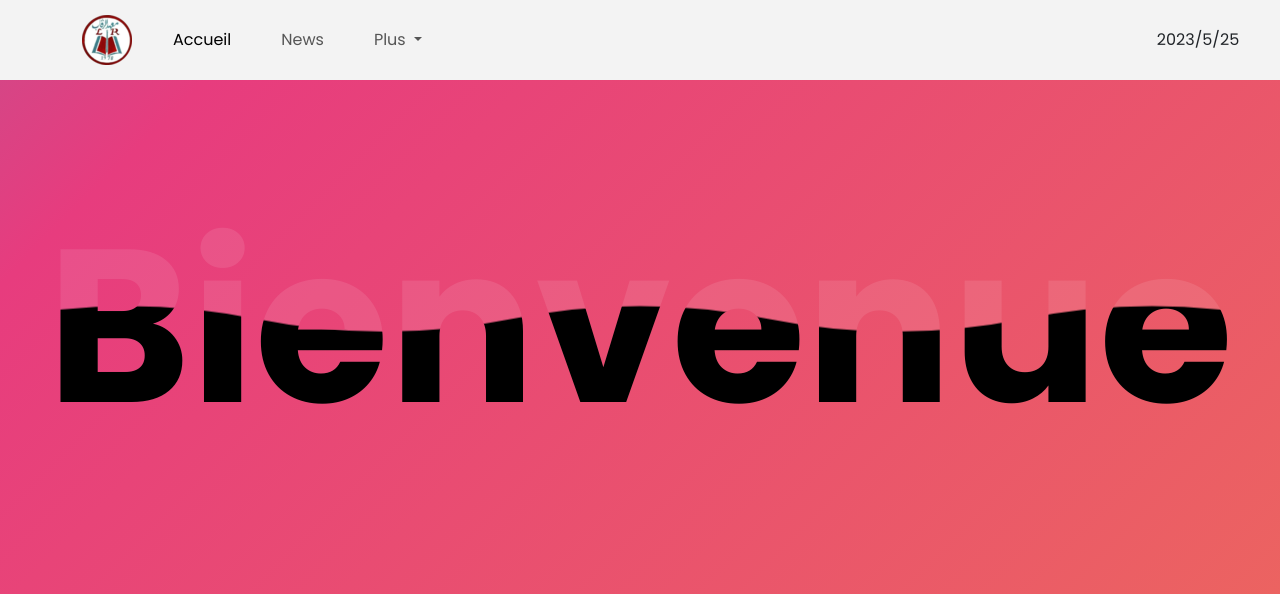
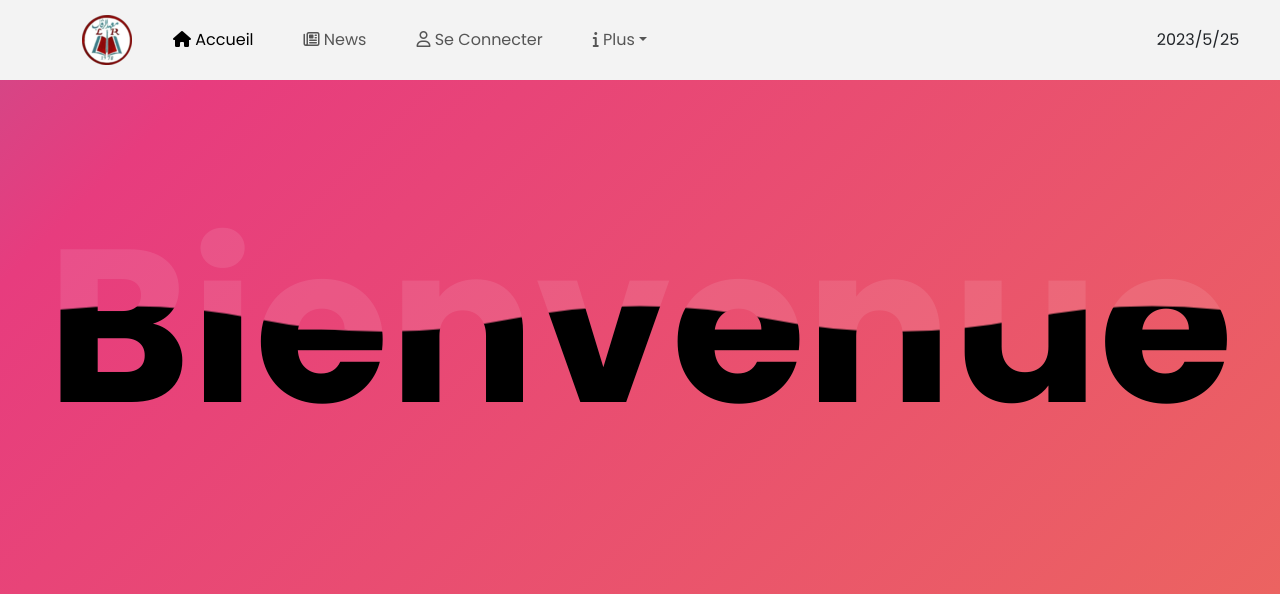
Before and after one commit to LyceeRegueb/LyceeRegueb.github.io, a PHP site: page / in a window 1280 px wide. Shown: the top 594 px of the page. Run offline with PHP 8.4, Linux system fonts and the light colour scheme; some libraries are stand-ins or nearby versions.

Commit message:
icons added

```diff
--- a/assets/css/style.css
+++ b/assets/css/style.css
@@ -573,3 +573,11 @@ word-break: break-word !important;
   text-align: center;
   margin-top: 20px;
 }
+.pfp{
+  display: none
+}
+@media(max-width:760px){
+  .note-index{
+    display: none
+  }
+}
--- a/index.html
+++ b/index.html
@@ -21,6 +21,7 @@
    <body>
       <nav id="navbar_top" class="z-3 navbar navbar-expand-md navbar-custom">
          <div class="container">
+
             <a class="navbar-brand">
             <img class="page-logo" src="./assets/img/logo.png" alt="" srcset="" onclick="countClicks()">
             </a>
@@ -30,22 +31,23 @@
             <div class="collapse navbar-collapse" id="navbarSupportedContent">
                <ul class="navbar-nav me-auto mb-2 mb-lg-0">
                   <li class="nav-item">
-                     <a class="level-nav-link nav-link active" aria-current="page" href="/index.html">Accueil</a>
+                     <a class="level-nav-link nav-link active" aria-current="page" href="/index.html"><i class="fa fa-home" aria-hidden="true"></i> Accueil</a>
                   </li>
                   <li class="nav-item">
-                     <a class="level-nav-link nav-link" href="./News/news.html">News</a>
+                     <a class="level-nav-link nav-link" href="./News/news.html"><i class="fa fa-newspaper-o" aria-hidden="true"></i> News</a>
+                  </li>
+                  <li class="nav-item">
+                     <a class="level-nav-link nav-link" href="#"><i class="fa fa-user-o" aria-hidden="true"></i> Se Connecter</a>
                   </li>
                   <li class="nav-item dropdown">
-                     <a class=" level-nav-link nav-link dropdown-toggle" href="#" id="navbarDropdown" role="button" data-bs-toggle="dropdown" aria-expanded="false">
-                     Plus
-                     </a>
+                     <a class=" level-nav-link nav-link dropdown-toggle" href="#" id="navbarDropdown" role="button" data-bs-toggle="dropdown" aria-expanded="false"><i class="fa fa-info" aria-hidden="true"></i> Plus</a>
                      <ul class="dropdown-menu" aria-labelledby="navbarDropdown">
-                        <li><a class="dropdown-item" href="https://github.com/Ryosuke-420/Ryosuke-420.github.io/issues">Signaler un problème</a></li>
+                        <li><a class="dropdown-item" href="https://github.com/Ryosuke-420/Ryosuke-420.github.io/issues"><i class="fa fa-code" aria-hidden="true"></i> Signaler un problème</a></li>
                         <li>
                            <hr class="dropdown-divider">
                         </li>
-                        <li><a class="dropdown-item" href="https://www.facebook.com/profile.php?id=100063615968050">Contactez-nous</a></li>
-                        <li><a class="dropdown-item" href="./about/privacy.html">Privacy Policy</a></li>
+                        <li><a class="dropdown-item" href="https://www.facebook.com/profile.php?id=100063615968050"><i class="fa fa-envelope-o" aria-hidden="true"></i> Contactez-nous</a></li>
+                        <li><a class="dropdown-item" href="./about/privacy.html"><i class="fa fa-lock" aria-hidden="true"></i> Privacy Policy</a></li>
                      </ul>
                   </li>
                   <div class="nav-item dropdown translate">
@@ -64,7 +66,9 @@
                   </li>
                </ul>
             </div>
-
+            <a class="navbar-brand">
+            <img class="pfp mr-auto mt-2 mt-lg-0" src="./assets/img/logo.png" alt="" srcset="" onclick="countClicks()">
+            </a>
             <ul class="navbar-nav ml-auto">
                 <li class="nav-item">
                   <div id="time" data-display="date"></div>
```
